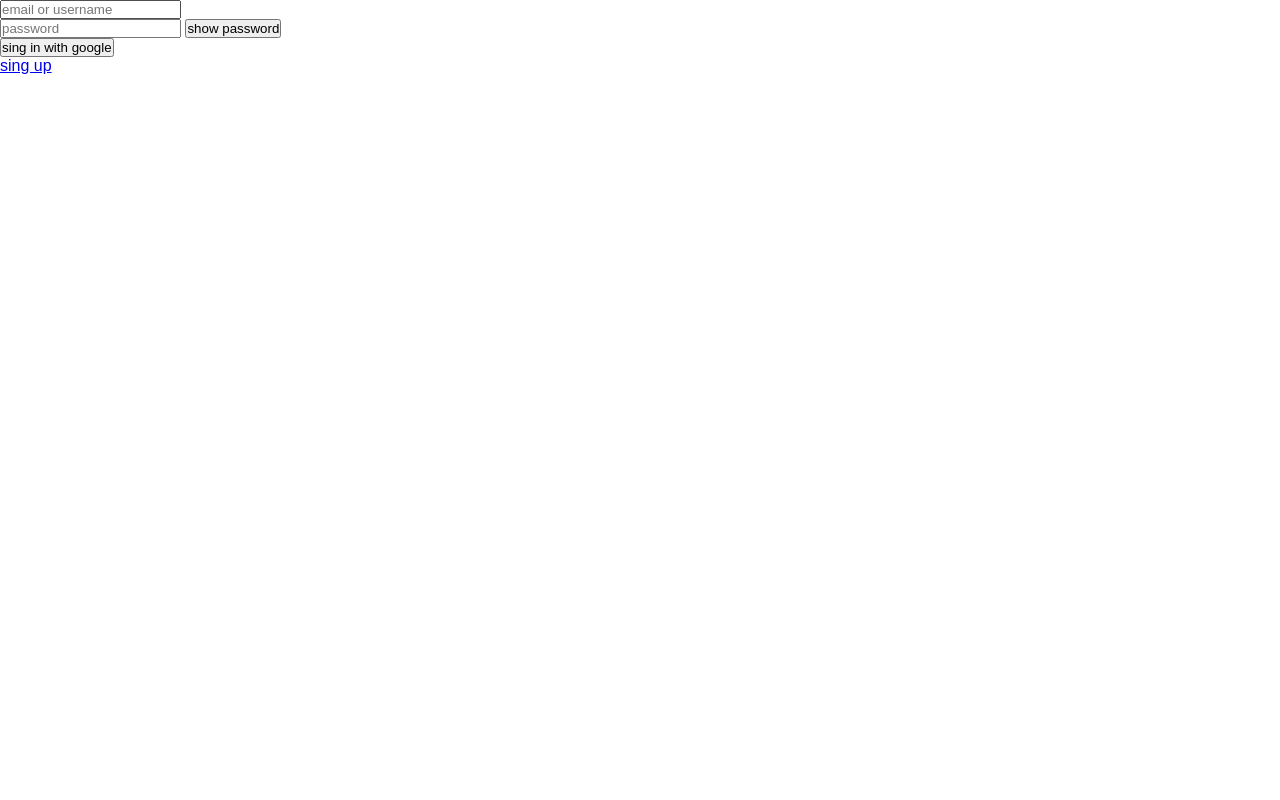
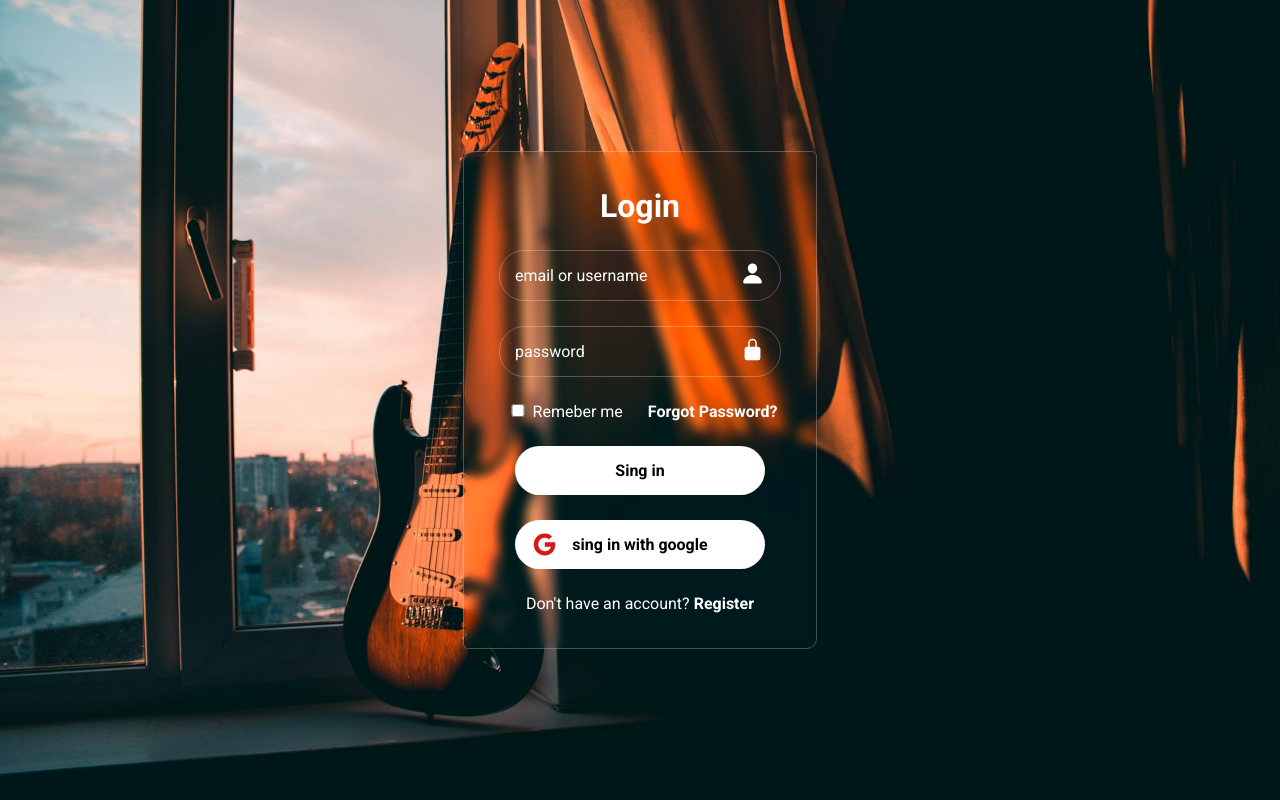
Before and after one commit to LucasVince/Musical-Instrument-Management-System, a plain HTML site: page client/login/login.html in a window 1280 px wide. Drawn offline with nearby package versions, Linux system fonts and the light colour scheme.

Commit message:
Add files via upload

```diff
--- a/client/login/login.css
+++ b/client/login/login.css
@@ -1,11 +1,117 @@
 @charset "UTF-8";
+@import url('https://fonts.googleapis.com/css2?family=Roboto:ital,wght@0,100;0,300;0,400;0,500;0,700;0,900;1,100;1,300;1,400;1,500;1,700;1,900&display=swap');
 
 * {
     padding: 0;
     margin: 0;
-    font-family: Arial, Helvetica, sans-serif;
+    font-family: 'Roboto', sans-serif;
+    user-select: none;
 }
 
 body {
-    background-image: url('../src/img/');
+    background-image: url('../src/img/login-bg-img.jpg');
+    background-position: center center;
+    background-size: cover;
+    background-attachment: fixed;
+
+    height: 100vh;
+    display: flex;
+    justify-content: center;
+    align-items: center;
 }
+
+form {
+    display: flex;
+    justify-content: center;
+    align-items: center;
+    flex-direction: column;
+    gap: 25px;
+
+    backdrop-filter: blur(6px) saturate(150%);
+
+    border-radius: 10px 5px;
+    border: 1px rgba(255, 255, 255, 0.25) solid;
+    padding: 35px;
+}
+
+main h1 {
+    color: white;
+}
+
+main p {
+    color: white;
+}
+
+main input {
+    padding: 15px;
+    border-radius: 25px;
+    border: 1px rgba(255, 255, 255, 0.25) solid;
+    outline: none;
+    background-color: transparent;
+    color: white;
+    width: 250px;
+    font-size: 16px;
+    transition: 0.125s;
+}
+
+main input:focus {
+    transform: scale(1.025);
+}
+
+input::placeholder {
+    color: white;
+}
+
+div > ion-icon {
+    position: absolute;
+    transform: translate(-40px, 12px);
+    font-size: 23px;
+    color: white;
+}
+
+#passwordContainer {
+    display: flex;
+    gap: 25px;
+}
+
+#rememberMe {
+    color: white;
+    display: inline;
+}
+
+#rememberMe input {
+    width: 30px;
+}
+
+a {
+    color: white;
+    font-weight: 700;
+    text-decoration: none;
+}
+
+main button {
+    background-color: white;
+    font-weight: 700;
+    width: 250px;
+    padding: 15px;
+    border-radius: 25px;
+    border: none;
+    outline: none;
+    font-size: 16px;
+    transition: 0.125s;
+}
+
+main button:hover {
+    transform: scale(1.05);
+}
+
+main button:active {
+    transform: scale(1);
+}
+
+button ion-icon {
+    position: absolute;
+    transform: translate(-40px, -3px);
+    font-size: 25px;
+    color: #da1717;
+}
--- a/client/login/login.html
+++ b/client/login/login.html
@@ -4,22 +4,34 @@
     <meta charset="UTF-8">
     <meta name="viewport" content="width=device-width, initial-scale=1.0">
     <title>Login</title>
+    <script type="module" src="https://unpkg.com/ionicons@7.1.0/dist/ionicons/ionicons.esm.js" defer></script>
+    <script nomodule src="https://unpkg.com/ionicons@7.1.0/dist/ionicons/ionicons.js" defer></script>
     <link rel="stylesheet" href="login.css">
+    <script src="login.js" defer></script>
 </head>
 <body>
     <header>
 
     </header>
     <main>
+        <form method="post" id="loginForm">
+            <h1>Login</h1>
             <div>
                 <input placeholder="email or username" id="UserEmailInput">
+                <ion-icon name="person"></ion-icon>
             </div>
             <div>
                 <input placeholder="password" type="password" id="PasswordlInput">
-            <button>show password</button>
+                <ion-icon name="lock-closed"></ion-icon>
             </div>
-        <button>sing in with google</button>
-        <p><a href="#">sing up</a></p>
+            <div id="passwordContainer">
+                <div id="rememberMe"><input type="checkbox" id="checkRememberMeInput">Remeber me</div>
+                <div id="forgotPassword"><a href="#">Forgot Password?</a></div>
+            </div>
+            <button type="submit" id="SingIn">Sing in</button>
+            <button><ion-icon name="logo-google"></ion-icon>sing in with google</button>
+            <p>Don't have an account? <a href="#">Register</a></p>
+        </form>
     </main>
 </body>
 </html>
--- /dev/null
+++ b/client/login/login.js
@@ -0,0 +1,34 @@
+const emailInput = document.querySelector('#UserEmailInput');
+const userInput = document.querySelector('#UserEmailInput');
+const passwordInput = document.querySelector('#PasswordlInput');
+
+const loginForm = document.querySelector('#loginForm');
+
+const singIn = async (event) => {
+    event.preventDefault();
+
+    const username = userInput.value;
+    const password = passwordInput.value;
+
+    try {
+        const response = await fetch('http://localhost:8080/login', {
+            method: 'POST',
+            headers: { 'Content-Type': 'application/json' },
+            body: JSON.stringify( { username, password } )
+        });
+
+        const data = await response.json();
+
+        if (!response.ok) {
+            throw new Error(data.message);
+        }
+
+        alert('login done sucessfully');
+        console.log('login done sucessfully');
+    } catch (err) {
+        alert(err.message);
+        console.log(err.message);
+    }
+}
+
+loginForm.addEventListener('submit', singIn);
--- a/server/DB/connect/connect.js
+++ b/server/DB/connect/connect.js
@@ -2,7 +2,7 @@ const mongoose = require('mongoose');
 
 const connect = async () => {
     try {
-        await mongoose.connect(`mongodb+srv://${process.env.DB_USER}:${process.env.DB_PASSWORD}@giim-music.ajbut.mongodb.net/?retryWrites=true&w=majority&appName=GIIM-Music`);
+        mongoose.connect(`mongodb+srv://${process.env.DB_USER}:${process.env.DB_PASSWORD}@giim-music.ajbut.mongodb.net/?retryWrites=true&w=majority&appName=GIIM-Music`);
         console.log('connection to the server done successfully');
     } catch (err) {
         console.error(err);
--- a/server/package.json
+++ b/server/package.json
@@ -9,6 +9,7 @@
   "author": "Lucas Vince",
   "license": "ISC",
   "dependencies": {
+    "bcrypt": "^5.1.1",
     "cors": "^2.8.5",
     "dotenv": "^16.4.5",
     "express": "^4.21.1",
```
Also changed, not shown: server/DB/models/user.model.js (+8 -8 lines), server/modules/express.js (+41 -4 lines), client/src/img/login-bg-img.jpg (added), client/src/img/pexels-meline-waxx-44315-165971.jpg (added), 1 other file. Lines whose indentation alone changed are shown as unchanged.
